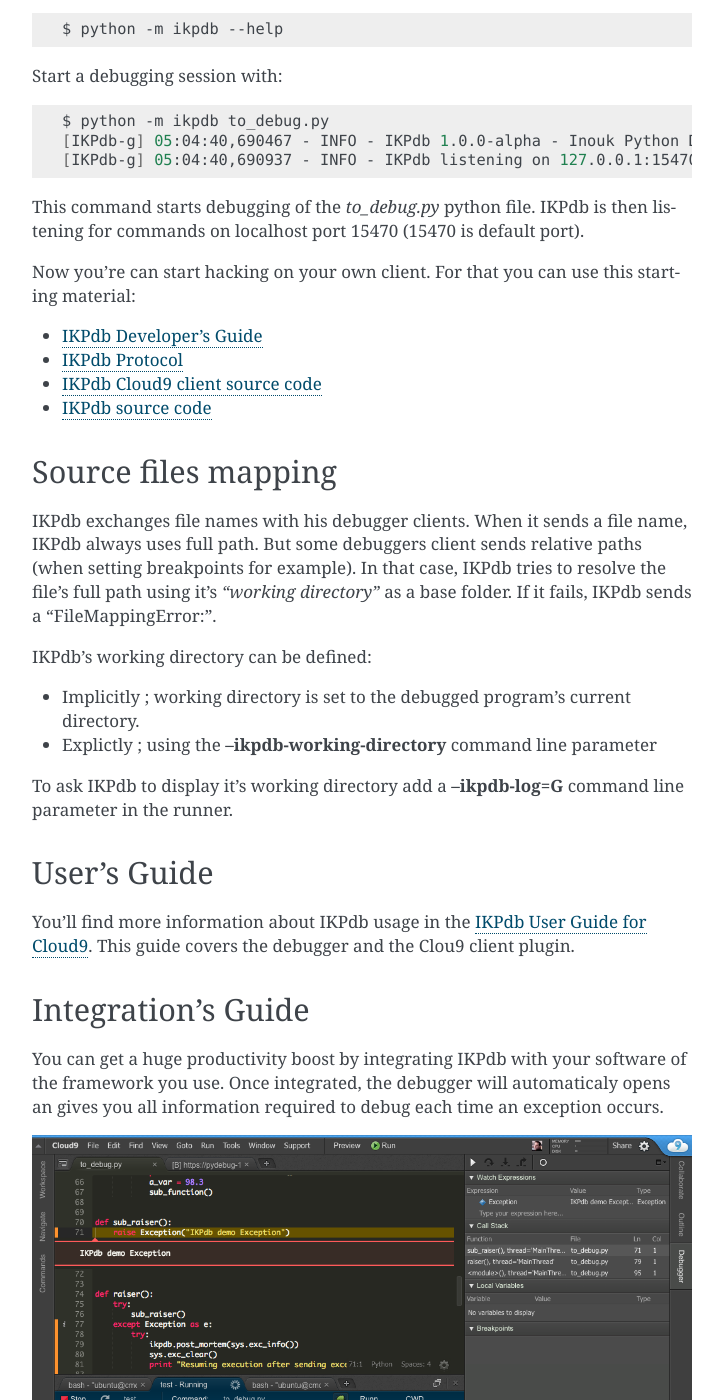
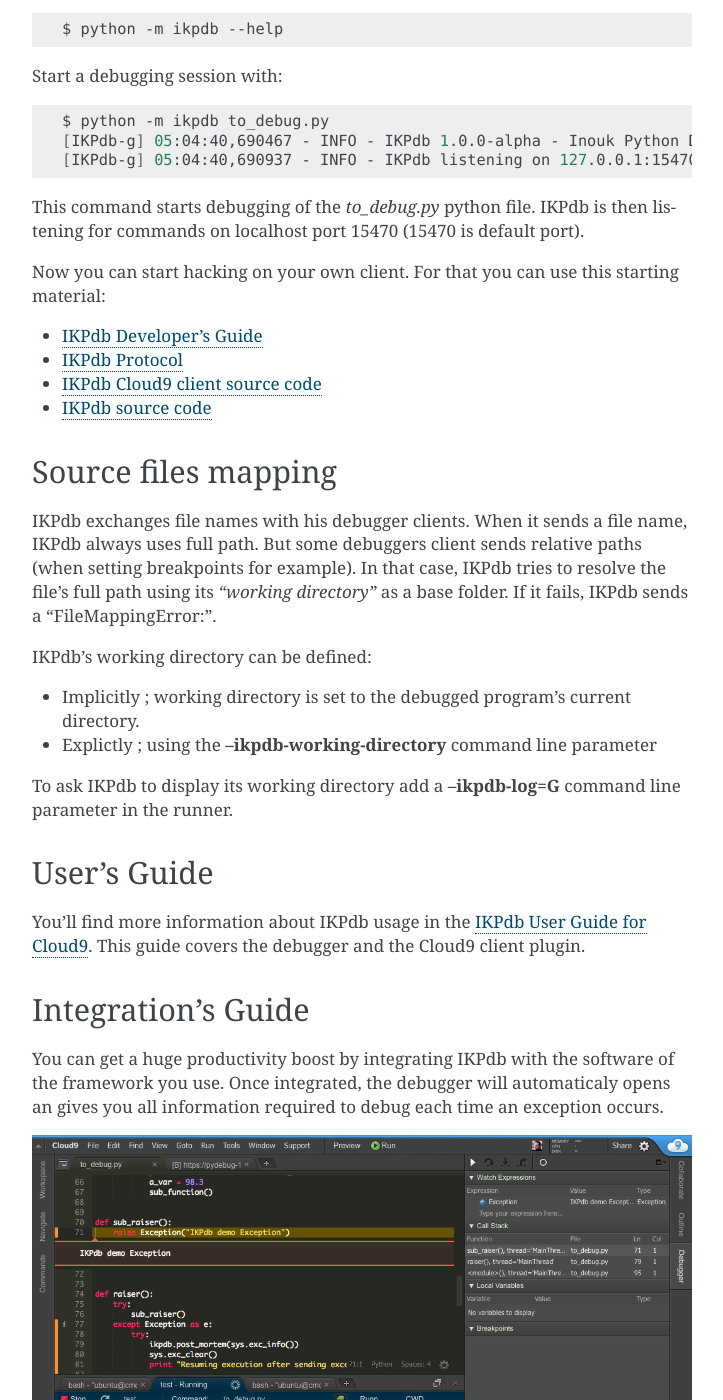
Before and after one commit to audaxis/ikpdb, a Sphinx documentation site: the page built from docs/index.rst, in a window 1280 px wide and 1400 px high, scrolled down 2241 px. Shown: the whole window, without its empty margins (388-1111 px from the left). Built offline with Sphinx 7.4.7, drawn with Linux system fonts in a browser that asks for light colours; some of the changed text lies outside the part shown.

Commit message:
fix some docs grammar error

```diff
--- a/docs/index.rst
+++ b/docs/index.rst
@@ -23,7 +23,7 @@
 * Variables hot modifications
 * :ref:`turbo-mode`
 
-IKPdb has no integrated GUI ; it's only interface is a TCP protocol.
+IKPdb has no integrated GUI ; its only interface is a TCP protocol.
 
 **IKPdb client GUI reference implementation is** `Cloud9 Online IDE <https://c9.io/?redirect=0>`_
 
@@ -111,7 +111,7 @@
 This command starts debugging of the *to_debug.py* python file.
 IKPdb is then listening for commands on localhost port 15470 (15470 is default port).
 
-Now you're can start hacking on your own client. For that you can use this starting material:
+Now you can start hacking on your own client. For that you can use this starting material:
 
 * :doc:`developers_guide`
 * :doc:`protocol`
@@ -126,7 +126,7 @@
 IKPdb exchanges file names with his debugger clients. When it sends a file name, IKPdb
 always uses full path. But some debuggers client sends relative paths
 (when setting breakpoints for example). In that case, IKPdb tries to resolve the
-file's full path using it's *"working directory"* as a base folder. If it fails,
+file's full path using its *"working directory"* as a base folder. If it fails,
 IKPdb sends a "FileMappingError:".
 
 IKPdb's working directory can be defined:
@@ -134,7 +134,7 @@
 * Implicitly ; working directory is set to the debugged program's current directory.
 * Explictly ; using the **--ikpdb-working-directory** command line parameter
 
-To ask IKPdb to display it's working directory add a **--ikpdb-log=G** command
+To ask IKPdb to display its working directory add a **--ikpdb-log=G** command
 line parameter in the runner.
 
 User's Guide
@@ -142,12 +142,12 @@
 
 You'll find more information about IKPdb usage in the
 :doc:`cloud9_user_guide`.
-This guide covers the debugger and the Clou9 client plugin.
+This guide covers the debugger and the Cloud9 client plugin.
 
 Integration's Guide
 -------------------
 
-You can get a huge productivity boost by integrating IKPdb with your software
+You can get a huge productivity boost by integrating IKPdb with the software
 of the framework you use. Once integrated, the debugger will automaticaly opens
 an gives you all information required to debug each time an exception occurs.
 
```
Also changed, not shown: other parts of docs/index.rst (+4 -4 lines).
